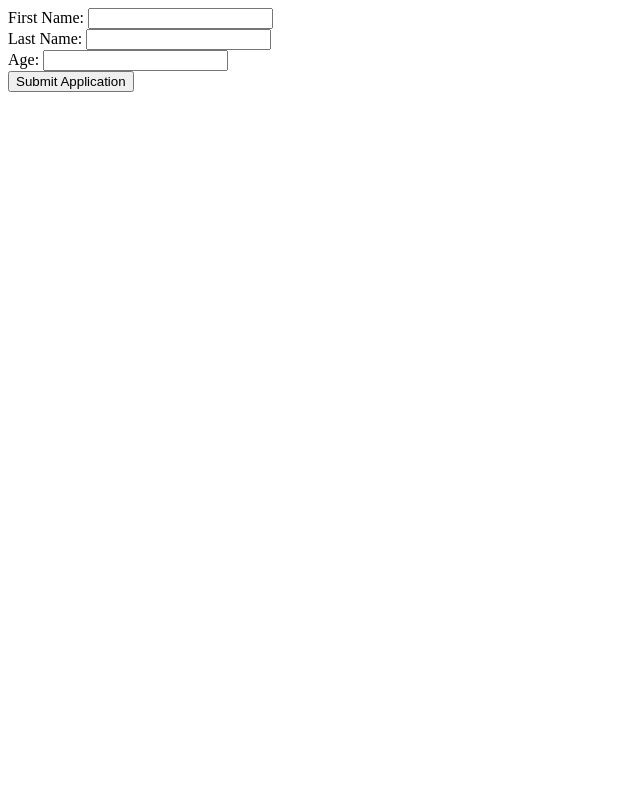
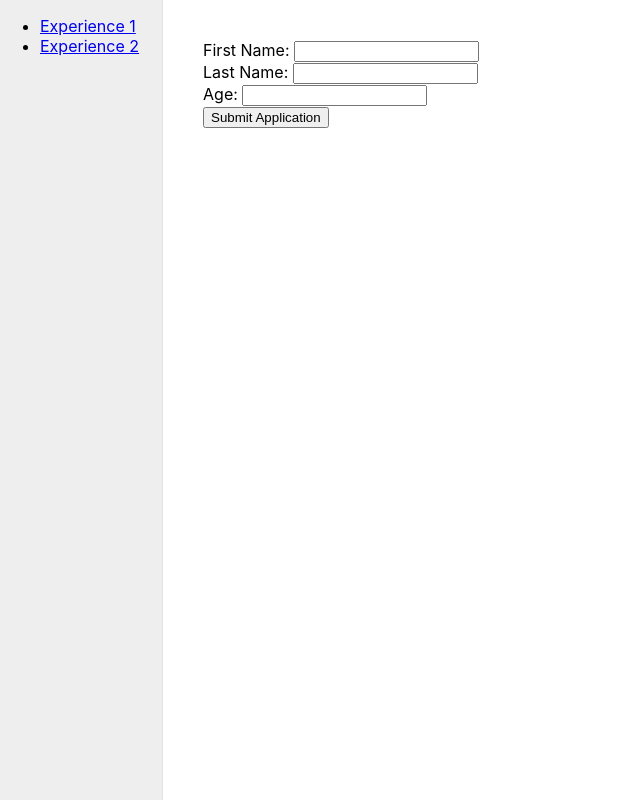
Before and after one commit to JustalK/LABORATORY-ANGULAR-12, an Angular app: page / in a window 1280 px wide. Shown: the whole page, without its empty margins (0-640 px from the left). Built offline with nearby package versions, Linux system fonts and the light colour scheme.

Commit message:
[FEATURE] Creating the system of navigation

```diff
--- a/src/app/app-routing.module.ts
+++ b/src/app/app-routing.module.ts
@@ -5,7 +5,8 @@ import Experience_0001 from '@pages/formGroup/formGroup.component';
 import Experience_0002 from '@pages/formControl/formControl.component';
 
 const routes: Routes = [
-  { path: '2', component: Experience_0002 },
+  { path: 'experience_0002', component: Experience_0002 },
+  { path: 'experience_0001', component: Experience_0001 },
   { path: '', component: Experience_0001 },
 ];
 
--- a/src/app/app.component.html
+++ b/src/app/app.component.html
@@ -1 +1,13 @@
-<router-outlet></router-outlet>
+<div id="root">
+  <div class="navigation">
+  <nav>
+    <ul>
+      <li><a routerLink="/experience_0001" routerLinkActive="active">Experience 1</a></li>
+      <li><a routerLink="/experience_0002" routerLinkActive="active">Experience 2</a></li>
+    </ul>
+  </nav>
+  </div>
+  <div class="content">
+    <router-outlet></router-outlet>
+  </div>
+</div>
--- a/src/app/pages/formControl/template.component.html
+++ b/src/app/pages/formControl/template.component.html
@@ -1,6 +1,6 @@
 <label for="title">Title: </label>
-<input id="title" type="text" [formControl]="title">
+<input id="title" type="text" [formControl]="title" />
 <div>
-<span>Value: {{ title.value }}</span>
+  <span>Value: {{ title.value }}</span>
 </div>
 <button (click)="setValue()">Set the input to TEST</button>
--- a/src/app/pages/formGroup/template.component.html
+++ b/src/app/pages/formGroup/template.component.html
@@ -2,19 +2,19 @@
   <div>
     <label>
       First Name:
-      <input type="text" formControlName="firstName">
+      <input type="text" formControlName="firstName" />
     </label>
   </div>
   <div>
     <label>
       Last Name:
-      <input type="text" formControlName="lastName">
+      <input type="text" formControlName="lastName" />
     </label>
   </div>
   <div>
     <label>
       Age:
-      <input type="text" formControlName="age">
+      <input type="text" formControlName="age" />
     </label>
   </div>
   <div>
--- a/src/styles.scss
+++ b/src/styles.scss
@@ -1 +1,25 @@
-/* You can add global styles to this file, and also import other style files */
+body {
+  height: 100vh;
+  margin: 0;
+  font-family: -apple-system, BlinkMacSystemFont, 'Segoe UI', 'Roboto', 'Oxygen',
+    'Ubuntu', 'Cantarell', 'Fira Sans', 'Droid Sans', 'Helvetica Neue',
+    sans-serif;
+  -webkit-font-smoothing: antialiased;
+  -moz-osx-font-smoothing: grayscale;
+}
+
+#root {
+  display: flex;
+  height: 100%;
+}
+
+.navigation {
+  width: 200px;
+  background: #eeeeee;
+  border-right: 1px solid #e2e2e2;
+}
+
+.content {
+  width: 100%;
+  padding: 40px;
+}
--- a/tsconfig.json
+++ b/tsconfig.json
@@ -19,7 +19,8 @@
     "paths": {
       "@src/*": ["src/*"],
       "@app/*": ["src/app/*"],
-      "@pages/*": ["src/app/pages/*"]
+      "@pages/*": ["src/app/pages/*"],
+      "@styles/*": ["src/styles/*"]
     }
   }
 }
```
